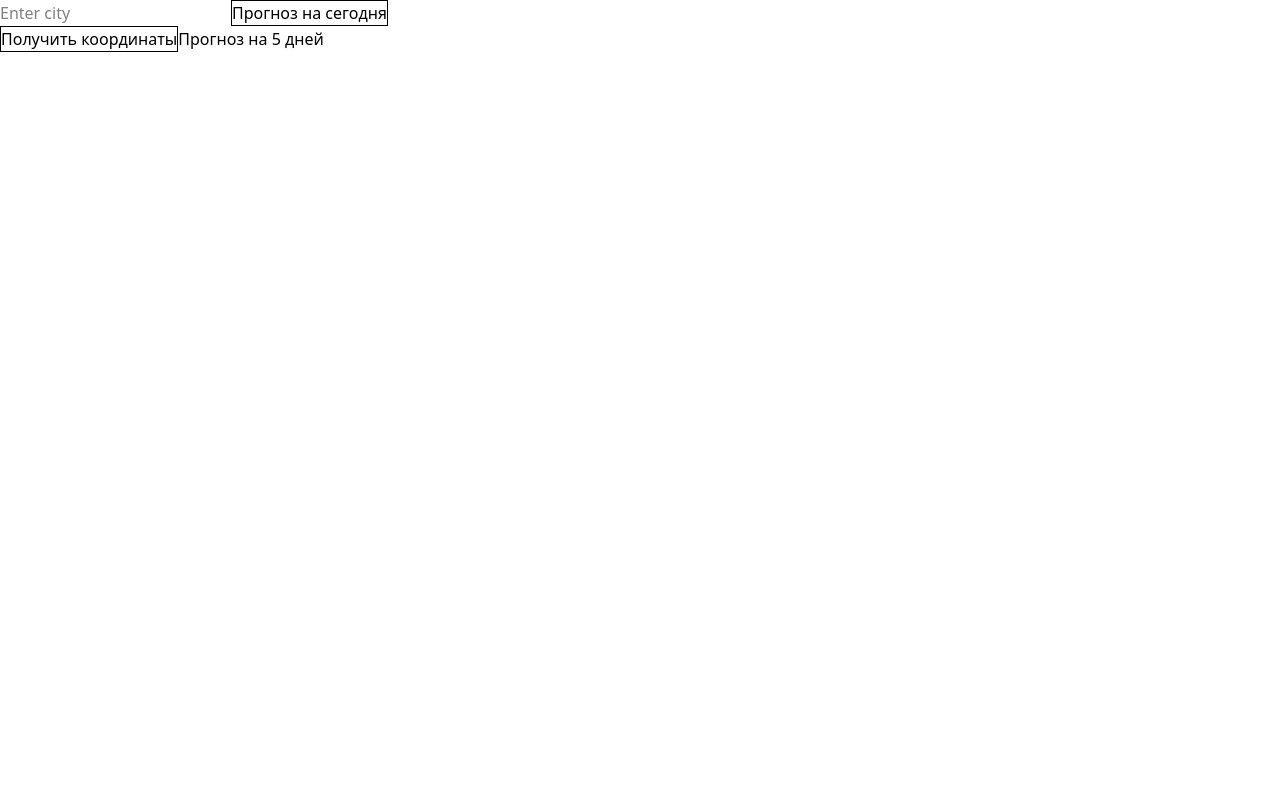
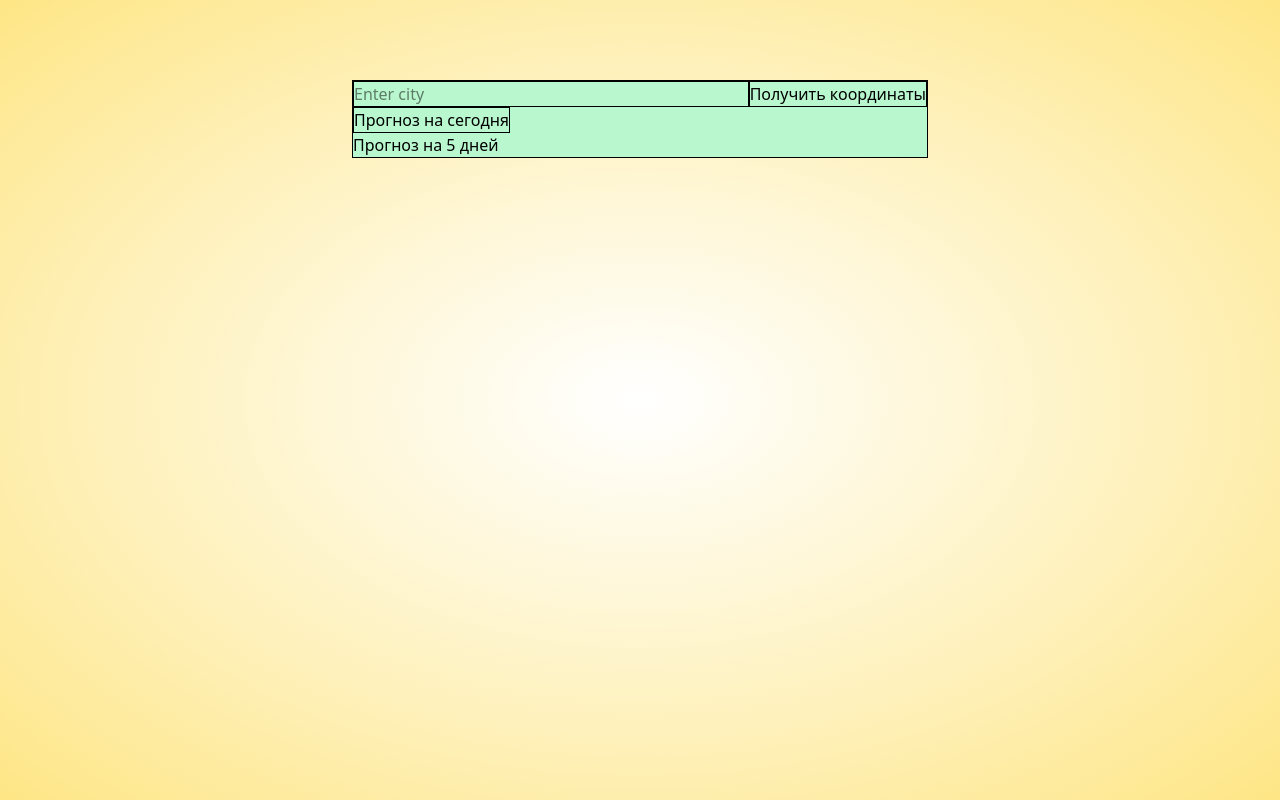
Before and after one commit to Archibald-of-Genoa/weather, a React (Vite) app: page / in a window 1280 px wide. Built offline with nearby package versions, Linux system fonts and the light colour scheme; no server answers.

Commit message:
cnt removed

```diff
--- a/src/Components/SearchBox.tsx
+++ b/src/Components/SearchBox.tsx
@@ -40,7 +40,7 @@ const SearchBox = () => {
         fetchForecast();
     }, [latitude, longitude]);
 
-    async function getForecast({ city, lat, lon, isForecast, cnt }: Forecast) {
+    async function getForecast({ city, lat, lon, isForecast }: Forecast) {
         const params = new URLSearchParams({
             appid: import.meta.env.VITE_OPENWEATHER_API,
             units: "metric",
@@ -54,10 +54,6 @@ const SearchBox = () => {
             params.append("lon", lon);
         }
 
-        if (cnt) {
-            params.append("cnt", cnt);
-        }
-
         const endpoint = isForecast ? "forecast" : "weather";
         const url = `https://api.openweathermap.org/data/2.5/${endpoint}?${params.toString()}`;
 
@@ -69,15 +65,16 @@ const SearchBox = () => {
 
             const json = await response.json();
             setForecastData(json);
-            console.log(url)
-            console.log(json)
+            console.log(url);
+            console.log(json);
         } catch (e) {
             console.error((e as Error).message);
         }
     }
 
     return (
-        <div className="">
+        <div className="h-screen pt-20 bg-contain bg-radial-[at_50%_50%] from-white to-amber-200">
+            <div className="mx-auto w-xl max-h-[500px] bg-green-200 border justify-center items-center">
                 <div className="">
                     <form
                         onSubmit={(e) => {
@@ -85,27 +82,32 @@ const SearchBox = () => {
                             getForecast({ city });
                         }}
                     >
+                        <div className="flex justify-between items-center">
                             <input
-                        className=""
+                                className="flex flex-col border grow-2"
                                 type="text"
                                 value={city}
                                 onChange={(e) => setCity(e.target.value)}
                                 placeholder="Enter city"
                             />
+                            <button
+                                className="cursor-pointer border"
+                                onClick={getLocation}
+                            >
+                                Получить координаты
+                            </button>
+                        </div>
                         <button className="cursor-pointer border" type="submit">
                             Прогноз на сегодня
                         </button>
                     </form>
-                <button className="cursor-pointer border" onClick={getLocation}>
-                    Получить координаты
-                </button>
+
                     <button
                         onClick={() =>
                             getForecast({
                                 lat: latitude?.toString(),
                                 lon: longitude?.toString(),
                                 isForecast: true,
-                            cnt: "40"
                             })
                         }
                     >
@@ -114,6 +116,7 @@ const SearchBox = () => {
                     {forecastData && <WeatherCard data={forecastData} />}
                 </div>
             </div>
+        </div>
     );
 };
 
--- a/src/types.ts
+++ b/src/types.ts
@@ -3,7 +3,6 @@ export type Forecast = {
     lon?: string | null;
     city?: string;
     isForecast?: boolean;
-    cnt?: string | null
 };
 
 export type WeatherItem = {
```
Lines whose indentation alone changed are shown as unchanged.
